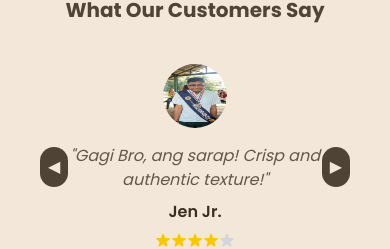
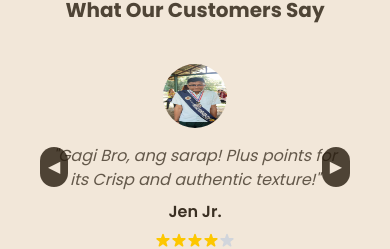
Before and after one commit to jlescarlan11/nutcha-bites, a React (Vite) app: page / in a window 390 px wide. Shown: the part 3630-3879 px from the top of the page. Built offline with nearby package versions, Linux system fonts and the light colour scheme.

Commit message:
made all components responsive

```diff
--- a/src/components/Testimonials.jsx
+++ b/src/components/Testimonials.jsx
@@ -13,7 +13,8 @@ const testimonialsData = [
   },
   {
     name: "Jen Jr.",
-    review: "Gagi Bro, ang sarap! Crisp and authentic texture!",
+    review:
+      "Gagi Bro, ang sarap! Plus points for its Crisp and authentic texture!",
     rating: 4,
     image: review2,
   },
```
